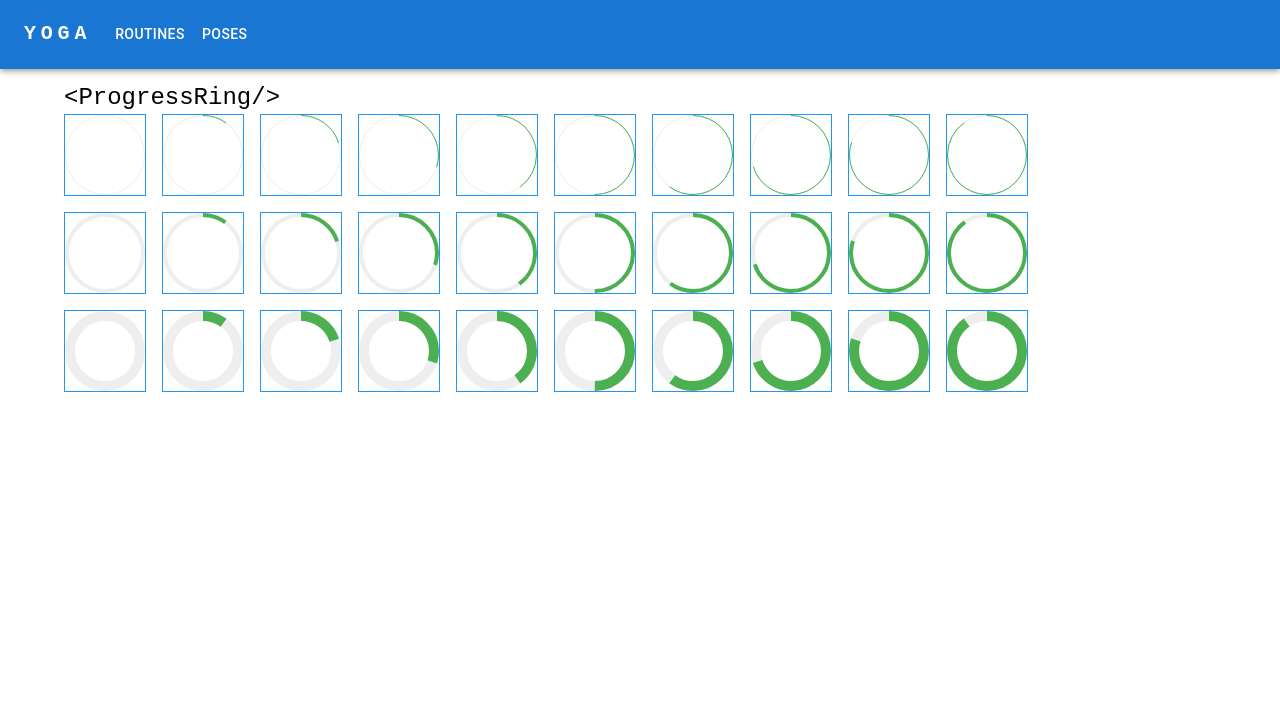
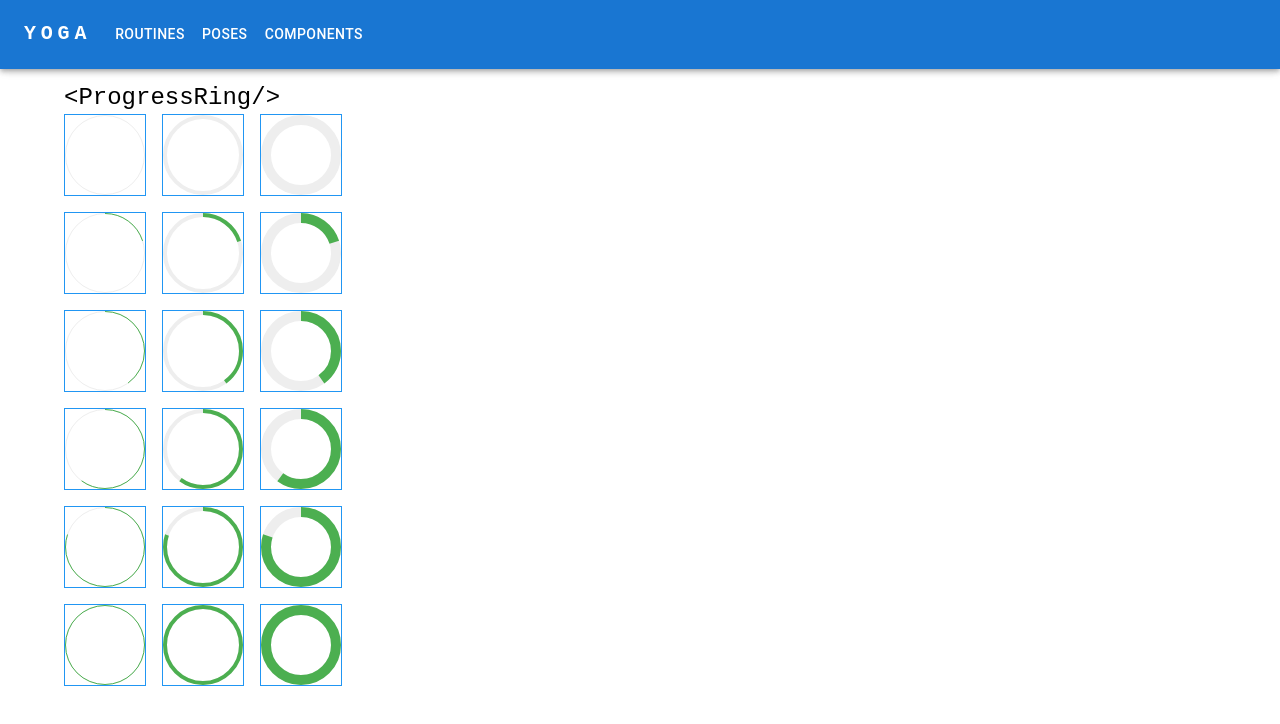
Before and after one commit to jonashw/yoga-instructor, a React (Vite) app: page /components in a window 1280 px wide. Shown: the top 724 px of the page. Built offline with nearby package versions, Linux system fonts and the light colour scheme.

Commit message:
integrate component library

```diff
--- a/src/ComponentGalleryRoute.tsx
+++ b/src/ComponentGalleryRoute.tsx
@@ -6,14 +6,16 @@ const ComponentGalleryRoute = () => {
     return (
         <Container>
             <Typography variant="h5"><code>&lt;ProgressRing/&gt;</code></Typography>
-            <Stack direction="column" spacing={2}>
+            <Stack direction="row" spacing={2}>
                 {[1,4,10].map(sw =>
-                    <Stack direction="row" spacing={2}>
-                        {Array(10).fill(undefined)
-                            .map((_,i,arr) => i*1/arr.length)
+                    <Stack direction="column" spacing={2} key={sw}>
+                        {Array(6).fill(undefined)
+                            .map((_,i,arr) => i/(arr.length-1))
                             .map(p => {
                                 const s = 80;
-                                return <div style={{position:'relative', height:s, width:s,border:`1px solid ${blue[500]}`}}>
+                                return <div
+                                    key={p}
+                                    style={{position:'relative', height:s, width:s,border:`1px solid ${blue[500]}`}}>
                                     <ProgressRing sideLength={s} progress={p} strokeWidth={sw}/>
                                 </div>;
                             })}
--- a/src/YogaAppBar.tsx
+++ b/src/YogaAppBar.tsx
@@ -17,13 +17,14 @@ import {
 } from 'react-router-dom';
 
 const appName = "YOGA";
+const navItems = [
+  { label: 'Routines', to: '/' },
+  { label: 'Poses', to: '/poses' },
+  { label: 'Components', to: '/components' }
+];
 
 //const settings = ['Profile', 'Account', 'Dashboard', 'Logout'];
 
-const navItems = [
-  { label: 'Routines', to: '/' },
-  { label: 'Poses', to: '/poses' }
-];
 //Reference: https://mui.com/material-ui/integrations/routing/
 
 function ResponsiveAppBar() {
```
